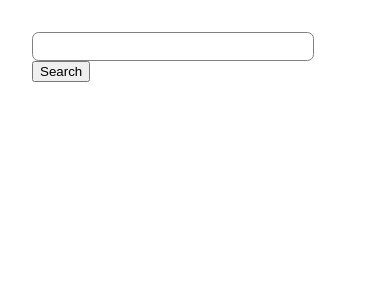
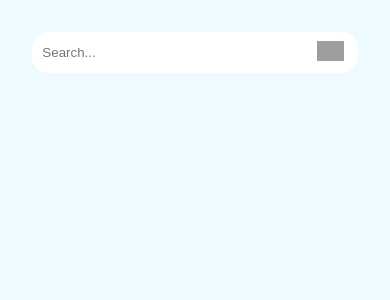
Before and after one commit to Wafflegum/Vocabularize, a React (Vite) app: page / in a window 390 px wide. Shown: the top 300 px of the page. Built offline with nearby package versions, Linux system fonts and the light colour scheme; grey boxes are pictures that could not be loaded.

Commit message:
Polished styling and added phonetic

```diff
--- a/src/assets/components/ResultCard/ResultCard.css
+++ b/src/assets/components/ResultCard/ResultCard.css
@@ -1,3 +1,32 @@
+card {
+    width: 80%;
+
+    padding: 2em;
+
+    box-sizing: border-box;
+
+    border-radius: 3vh;
+
+    background: white;
+    box-shadow: 0px 20px 20px rgba(0, 0, 0, 0.137);
+
+    z-index: 10;
+}
+
+.header {
+    display: flex;
+    align-items: center;
+    gap: 0.5em;
+
+    padding-bottom: 0.5em;
+}
+
+.title {
+    font-size: 5vh;
+
+    font-weight: 600;
+}
+
 .meaning {
     display: flex;
     flex-direction: column;
--- a/src/assets/components/ResultCard/ResultCard.jsx
+++ b/src/assets/components/ResultCard/ResultCard.jsx
@@ -3,10 +3,16 @@ import './ResultCard.css'
 
 const ResultCard = ({ wordData }) => {
   return (
-    <main>
-        <div className="title">
-            {wordData.word}
+    <card>
+        <div className="header">
+            <div className="title">
+                {wordData.word}
+            </div>
+            <div className="phonetics">
+                {wordData.phonetic}
+            </div>
         </div>
+
         <div className="meaning">
             {wordData.meanings.map((def) => {
 
@@ -22,7 +28,7 @@ const ResultCard = ({ wordData }) => {
             })}
 
         </div>
-    </main>
+    </card>
   )
 }
 
--- a/src/assets/components/SearchBar/SearchBar.css
+++ b/src/assets/components/SearchBar/SearchBar.css
@@ -1,11 +1,45 @@
+form {
+    height: fit-content;
+    border-radius: 1em;
+
+    padding: 0.5em;
+    margin-bottom: -2vh;
+
+    display: flex;
+    flex-direction: row;
+    justify-content: center;
+    align-items: center;
+
+    background: white;
+
+    z-index: 11;
+}
+
+form:focus-within {
+    outline: 0.2vh solid gray;
+}
+
 .searchBar {
     width: 20em;
-    height: 1em;
+    height: 100%;
 
-    padding: 0.5em;
+    border: 0;
+    outline: 0;
 
-    border-radius: 0.5em;
+    color: inherit;
+    background: none;
+}
 
-    border: 1px solid gray;
+.searchBtn {
+    height: 100%;
+    border: 0;
     outline: 0;
+
+    cursor: pointer;
+
+    background: none;
 }
+
+.searchBtn img {
+    height: 1.5em;
+}
--- a/src/assets/components/SearchBar/SearchBar.jsx
+++ b/src/assets/components/SearchBar/SearchBar.jsx
@@ -13,8 +13,10 @@ const SearchBar = ({fetch}) => {
     return (
         <>
             <form onSubmit={handleSubmit}>
-                <input type="text" className="searchBar" value={word} onChange={(e) => setWord(e.target.value)}/>
-                <button type="submit">Search</button>
+                <input type="text" className="searchBar" placeholder="Search..." value={word} onChange={(e) => setWord(e.target.value)}/>
+                <button type="submit" className='searchBtn'>
+                    <img src="https://img.icons8.com/?size=100&id=XU3XKgdpT0qG&format=png&color=000000" alt="" />
+                </button>
             </form>
 
         </>
--- a/src/index.css
+++ b/src/index.css
@@ -2,9 +2,13 @@ body,
 html {
     margin: 0;
     padding: 0;
+
+    color: rgba(0, 0, 0, 0.8);
+    background: rgb(237, 250, 255);
 }
 
 main {
+    color: inherit;
     padding: 2em;
 
     display: flex;
```
